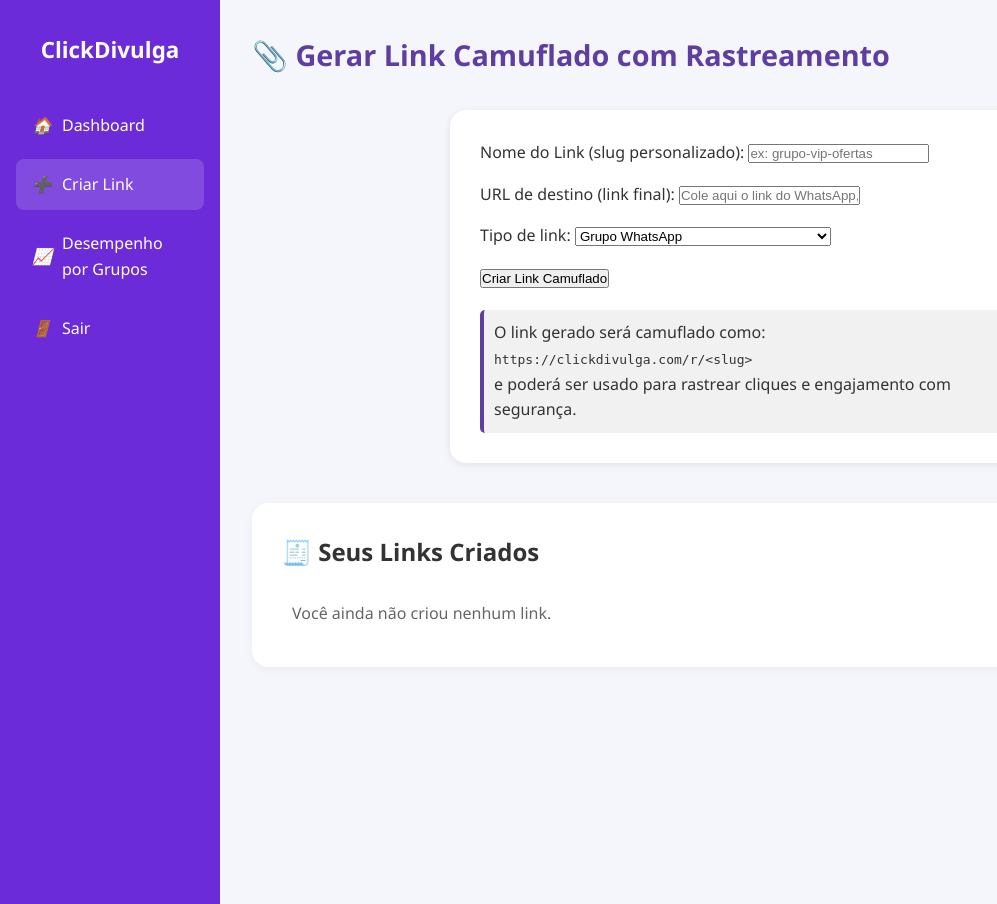
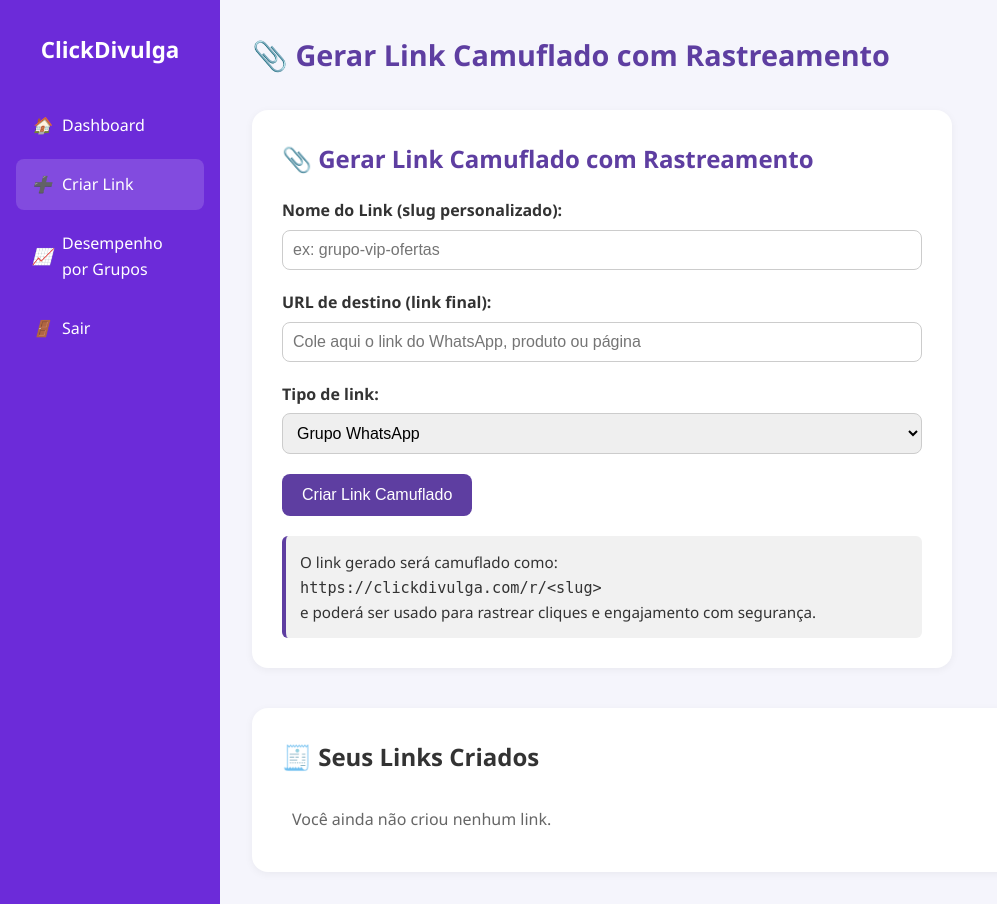
Before and after one commit to tor-28/clickdivulga, a Flask app: template templates/criar_link_clickdivulga.html in a window 1280 px wide. Shown: the whole page, without its empty margins (0-997 px from the left). Run offline with Flask 3, Linux system fonts and the light colour scheme; the template is opened without the code that fills it, so the values that code supplies are empty; parts of the project's set-up code (start-up, migrations or seed data) failed here and were passed over.

Commit message:
Update criar_link_clickdivulga.html

```diff
--- a/templates/criar_link_clickdivulga.html
+++ b/templates/criar_link_clickdivulga.html
@@ -22,30 +22,32 @@
     </div>
 
    <!-- 🔗 Formulário de Criação de Link -->
-<div style="background: white; padding: 30px; border-radius: 16px; box-shadow: 0 2px 8px rgba(0,0,0,0.08); margin: 0 auto 40px; max-width: 600px;">
+<div style="background:white; padding: 30px; border-radius: 16px; box-shadow: 0 2px 8px rgba(0,0,0,0.05); margin-bottom: 40px; max-width: 700px;">
+  <h2 style="margin-bottom: 20px; color: #5e3ea1;">📎 Gerar Link Camuflado com Rastreamento</h2>
+
   <form method="POST">
-    <label style="display: block; margin-bottom: 16px;">
-      Nome do Link (slug personalizado):
-      <input type="text" name="slug" placeholder="ex: grupo-vip-ofertas" required>
-    </label>
+    <div style="margin-bottom: 20px;">
+      <label style="font-weight: 600;">Nome do Link (slug personalizado):</label>
+      <input type="text" name="slug" placeholder="ex: grupo-vip-ofertas" required style="width: 100%; padding: 10px; margin-top: 6px; border: 1px solid #ccc; border-radius: 8px; font-size: 1rem;">
+    </div>
 
-    <label style="display: block; margin-bottom: 16px;">
-      URL de destino (link final):
-      <input type="url" name="url_destino" placeholder="Cole aqui o link do WhatsApp, produto ou página" required>
-    </label>
+    <div style="margin-bottom: 20px;">
+      <label style="font-weight: 600;">URL de destino (link final):</label>
+      <input type="url" name="url_destino" placeholder="Cole aqui o link do WhatsApp, produto ou página" required style="width: 100%; padding: 10px; margin-top: 6px; border: 1px solid #ccc; border-radius: 8px; font-size: 1rem;">
+    </div>
 
-    <label style="display: block; margin-bottom: 16px;">
-      Tipo de link:
-      <select name="tipo" required>
+    <div style="margin-bottom: 20px;">
+      <label style="font-weight: 600;">Tipo de link:</label>
+      <select name="tipo" required style="width: 100%; padding: 10px; margin-top: 6px; border: 1px solid #ccc; border-radius: 8px; font-size: 1rem;">
         <option value="whatsapp">Grupo WhatsApp</option>
         <option value="produto">Produto</option>
         <option value="contador">Contador de Cliques (sem redirecionar)</option>
       </select>
-    </label>
+    </div>
 
-    <button type="submit">Criar Link Camuflado</button>
+    <button type="submit" style="background-color: #5e3ea1; color: white; border: none; padding: 12px 20px; border-radius: 8px; font-size: 1rem; cursor: pointer;">Criar Link Camuflado</button>
 
-    <p class="info" style="margin-top: 20px; background-color: #f1f1f1; padding: 10px; border-left: 4px solid #5e3ea1; border-radius: 5px;">
+    <p style="margin-top: 20px; background-color: #f1f1f1; padding: 14px; border-left: 4px solid #5e3ea1; border-radius: 6px; font-size: 0.95rem;">
       O link gerado será camuflado como: <br>
       <code>https://clickdivulga.com/r/&lt;slug&gt;</code><br>
       e poderá ser usado para rastrear cliques e engajamento com segurança.
```
